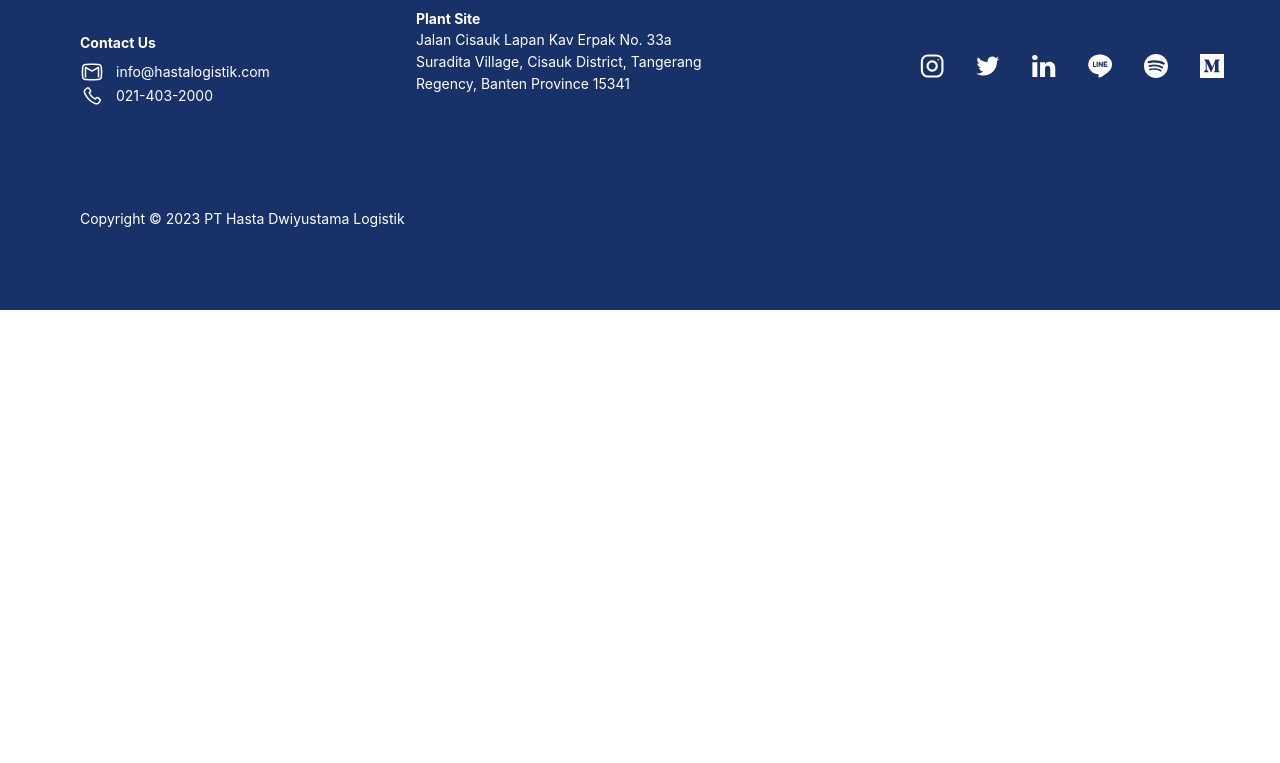
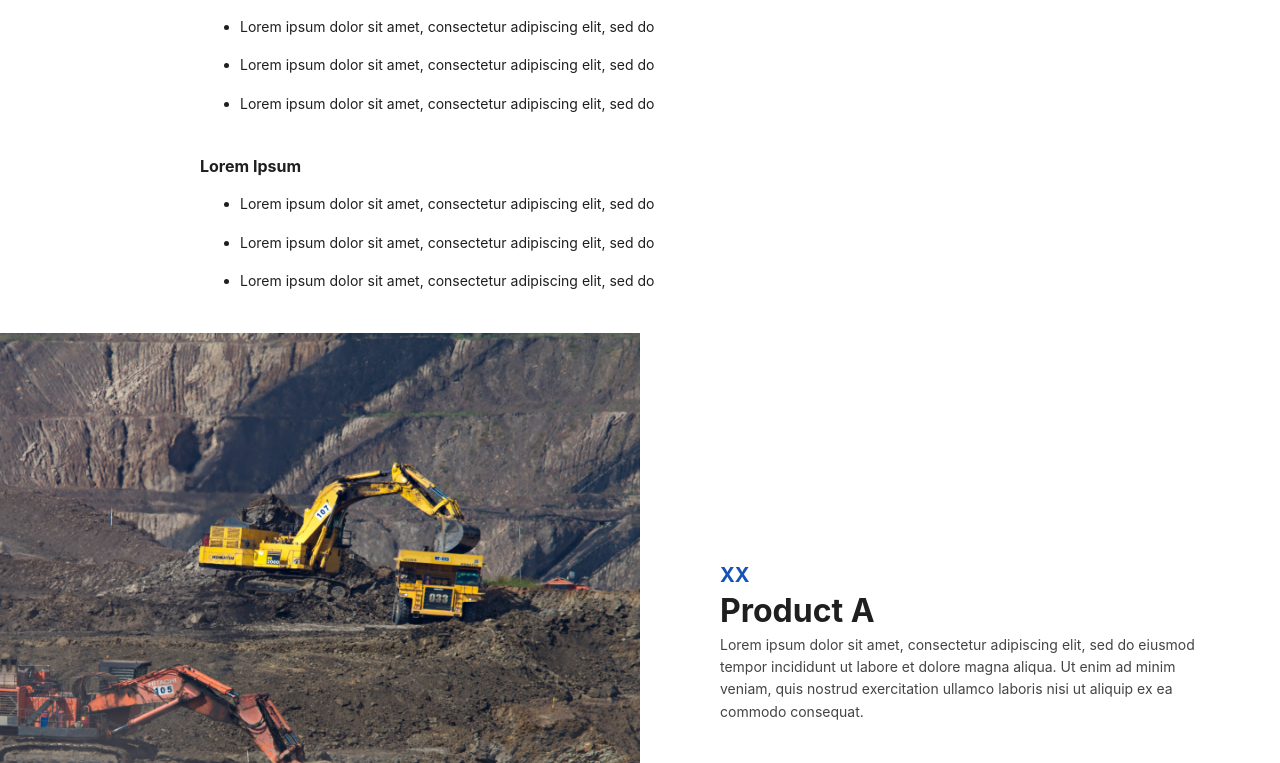
Before and after one commit to iqbalwijonarko/hdl-company-profile, a Next.js app: page /products-and-services in a window 1280 px wide. Shown: the part 757-1520 px from the top of the page. Before the commit the page ends 1067 px from the top, so only its background shows below. Built offline with nearby package versions, Linux system fonts and the light colour scheme.

Commit message:
made products and services page

```diff
--- a/src/pages/products-and-services/_productsAndServices.scss
+++ b/src/pages/products-and-services/_productsAndServices.scss
@@ -1,2 +1,145 @@
 .products-and-services {
-}
+    .company-info {
+      &__title {
+        text-align: center;
+        font-weight: 700;
+        font-size: 32px;
+        line-height: 140%;
+        color: #1f1f1f;
+        margin-top: 5rem;
+      }
+
+      .highlight-text {
+        text-align: start;
+        color: #1f1f1f;
+        margin: 2.5rem 12.5rem 2.5rem 12.5rem;
+        font-style: normal;
+        font-weight: 700;
+        font-size: 16px;
+        line-height: 140%;
+
+        &__sub-text {
+          font-weight: 400;
+          font-size: 14px;
+        }
+
+        &__sub-text2 {
+          font-weight: 400;
+          font-size: 14px;
+          margin: 1rem 0 1rem 0;
+        }
+      }
+    }
+
+    .products-services {
+      padding: 120px 192px;
+
+      &__title {
+        text-align: center;
+        font-weight: 700;
+        font-size: 32px;
+        line-height: 140%;
+        color: #1f1f1f;
+      }
+
+      &__subtitle {
+        text-align: center;
+        font-size: 14px;
+        line-height: 160%;
+        color: #444444;
+        margin-bottom: 40px;
+      }
+
+      .cards {
+        display: flex;
+        gap: 48px;
+        margin-bottom: 40px;
+
+        .card {
+          width: 320px;
+          height: 391px;
+          box-shadow: 0px 0px 8px rgba(29, 29, 29, 0.17);
+          -webkit-box-shadow: 0px 0px 8px rgba(29, 29, 29, 0.17);
+          -moz-box-shadow: 0px 0px 8px rgba(29, 29, 29, 0.17);
+
+          &__content {
+            padding: 24px 16px;
+          }
+
+          &__title {
+            font-weight: 700;
+            font-size: 18px;
+            line-height: 140%;
+            color: #1f1f1f;
+          }
+
+          &__description {
+            font-size: 14px;
+            line-height: 160%;
+            color: #444444;
+          }
+        }
+      }
+
+      &__read-more {
+        display: block;
+        margin: auto;
+        padding: 16px 40px;
+        width: 164px;
+        height: 54px;
+        background: #ffffff;
+        border: 1px solid #1454b6;
+        box-shadow: 0px 0px 8px rgba(29, 29, 29, 0.1);
+        border-radius: 8px;
+        font-weight: 700;
+        font-size: 16px;
+        line-height: 140%;
+        color: #1454b6;
+        cursor: pointer;
+      }
+    }
+
+    .products {
+        margin-bottom: 120px;
+
+        &__wrapper {
+            display: flex;
+        }
+
+        .reverse {
+            flex-direction: row-reverse;
+        }
+
+        &__img {
+            width: 50%;
+        }
+
+        &__content {
+            width: 50%;
+            padding: 0 80px;
+            display: flex;
+            flex-direction: column;
+            justify-content: center;
+        }
+
+        &__accent {
+            font-weight: 700;
+            font-size: 20px;
+            line-height: 140%;
+            color: #1454B6;
+        }
+
+        &__title {
+            font-weight: 700;
+            font-size: 32px;
+            line-height: 140%;
+            color: #1F1F1F;
+        }
+
+        &__description {
+            font-size: 14px;
+            line-height: 160%;
+            color: #444444;
+        }
+    }
+  }
--- a/src/pages/products-and-services/index.tsx
+++ b/src/pages/products-and-services/index.tsx
@@ -1,9 +1,107 @@
 import HeroHeader from "@/components/HeroHeader/HeroHeader";
+import ContactUsInfo from "@/components/ContactUsInfo/ContactUsInfo";
+
+export const ProductsAndServicesList = [
+	{
+		text: "Lorem Ipsum",
+		subText: [
+			"Lorem ipsum dolor sit amet, consectetur adipiscing elit, sed do ",
+			"Lorem ipsum dolor sit amet, consectetur adipiscing elit, sed do ",
+			"Lorem ipsum dolor sit amet, consectetur adipiscing elit, sed do ",
+		],
+	},
+	{
+		text: "Lorem Ipsum",
+		subText: [
+			"Lorem ipsum dolor sit amet, consectetur adipiscing elit, sed do ",
+			"Lorem ipsum dolor sit amet, consectetur adipiscing elit, sed do ",
+			"Lorem ipsum dolor sit amet, consectetur adipiscing elit, sed do ",
+		],
+	},
+	{
+		text: "Lorem Ipsum",
+		subText: [
+			"Lorem ipsum dolor sit amet, consectetur adipiscing elit, sed do ",
+			"Lorem ipsum dolor sit amet, consectetur adipiscing elit, sed do ",
+			"Lorem ipsum dolor sit amet, consectetur adipiscing elit, sed do ",
+		],
+	},
+];
+
+export const ProductsList = [
+	{
+		imgUrl: '/product-1.png',
+		title: 'Product A',
+		description: 'Lorem ipsum dolor sit amet, consectetur adipiscing elit, sed do eiusmod tempor incididunt ut labore et dolore magna aliqua. Ut enim ad minim veniam, quis nostrud exercitation ullamco laboris nisi ut aliquip ex ea commodo consequat.',
+		reverse: false
+	},
+	{
+		imgUrl: '/product-1.png',
+		title: 'Product A',
+		description: 'Lorem ipsum dolor sit amet, consectetur adipiscing elit, sed do eiusmod tempor incididunt ut labore et dolore magna aliqua. Ut enim ad minim veniam, quis nostrud exercitation ullamco laboris nisi ut aliquip ex ea commodo consequat.',
+		reverse: false
+	},
+	{
+		imgUrl: '/product-1.png',
+		title: 'Product A',
+		description: 'Lorem ipsum dolor sit amet, consectetur adipiscing elit, sed do eiusmod tempor incididunt ut labore et dolore magna aliqua. Ut enim ad minim veniam, quis nostrud exercitation ullamco laboris nisi ut aliquip ex ea commodo consequat.',
+		reverse: false
+	},
+	{
+		imgUrl: '/product-1.png',
+		title: 'Product B',
+		description: 'Lorem ipsum dolor sit amet, consectetur adipiscing elit, sed do eiusmod tempor incididunt ut labore et dolore magna aliqua. Ut enim ad minim veniam, quis nostrud exercitation ullamco laboris nisi ut aliquip ex ea commodo consequat.',
+		reverse: true
+	},
+	{
+		imgUrl: '/product-1.png',
+		title: 'Product B',
+		description: 'Lorem ipsum dolor sit amet, consectetur adipiscing elit, sed do eiusmod tempor incididunt ut labore et dolore magna aliqua. Ut enim ad minim veniam, quis nostrud exercitation ullamco laboris nisi ut aliquip ex ea commodo consequat.',
+		reverse: true
+	},
+	{
+		imgUrl: '/product-1.png',
+		title: 'Product B',
+		description: 'Lorem ipsum dolor sit amet, consectetur adipiscing elit, sed do eiusmod tempor incididunt ut labore et dolore magna aliqua. Ut enim ad minim veniam, quis nostrud exercitation ullamco laboris nisi ut aliquip ex ea commodo consequat.',
+		reverse: true
+	}
+]
 
 export default function ProductsAndServices() {
   return (
     <div className="products-and-services">
-        <HeroHeader title="Products and Services" />
-    </div>
+			<HeroHeader title="Products and Services" />
+			<div className="products-and-services__company-info company-info">
+        <div className="company-info__title">Products and Services</div>
+					{ProductsAndServicesList.map((data) => (
+						<>
+							<div className="company-info__highlight-text highlight-text">
+								{data.text}
+								{data.subText.map((sub) => (
+									<>
+										<ul>
+											<li className="highlight-text__sub-text">{sub}</li>
+										</ul>
+									</>
+								))}
+							</div>
+						</>
+					))}
+			</div>
+			<div className="products-and-services__products products">
+				{ProductsList.map((data) => (
+					<div className={`products__wrapper ${data.reverse && 'reverse'}`}>
+						<img className="products__img" src={"/product-1.png"} alt="" />
+						<div className="products__content">
+							<div className="products__accent">XX</div>
+							<div className="products__title">{data.title}</div>
+							<div className="products__description">{data.description}</div>
+						</div>
+					</div>
+				))}
+			</div>
+
+			<ContactUsInfo />
+		</div>
   );
 }
```
Also changed, not shown: public/product-1.png (added).
